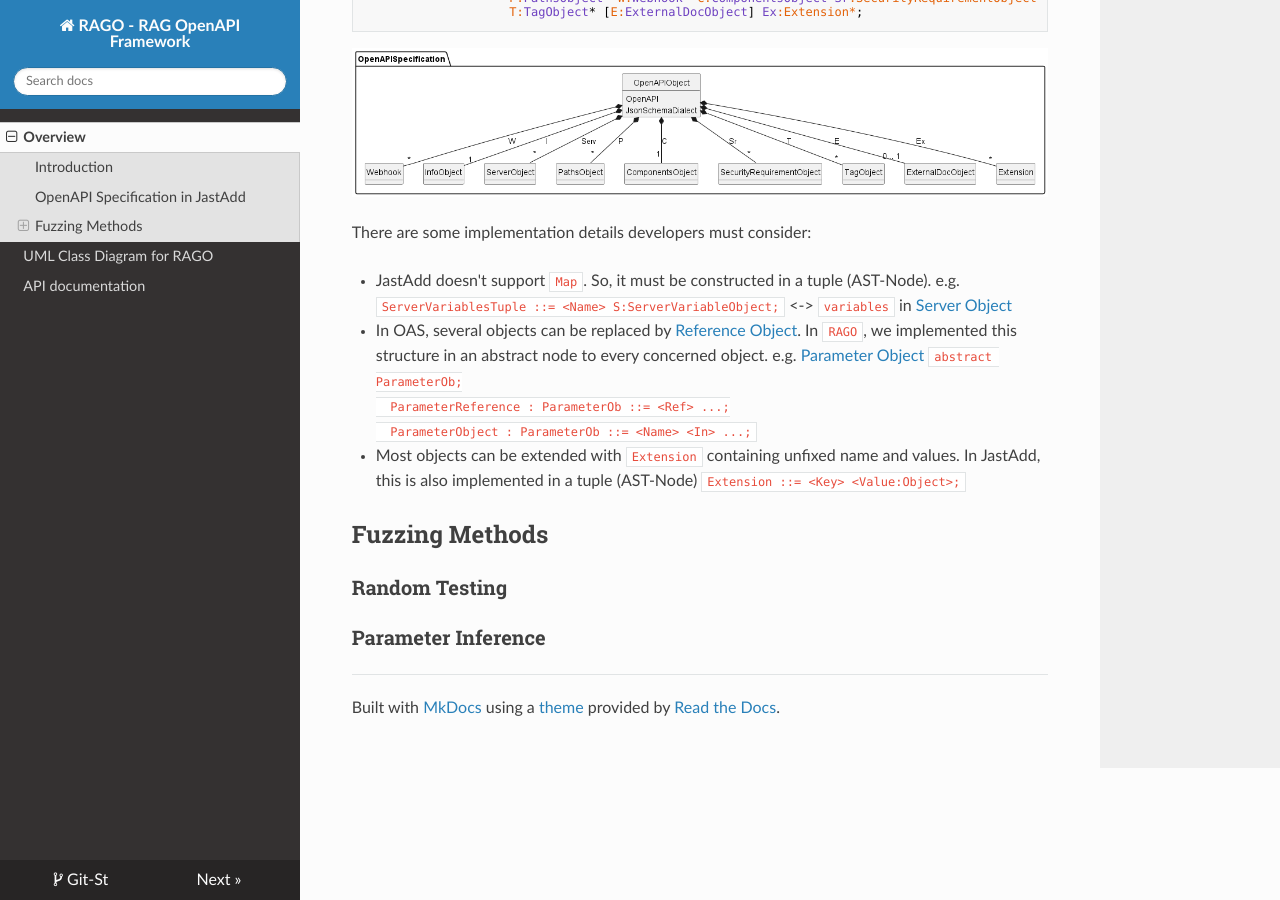
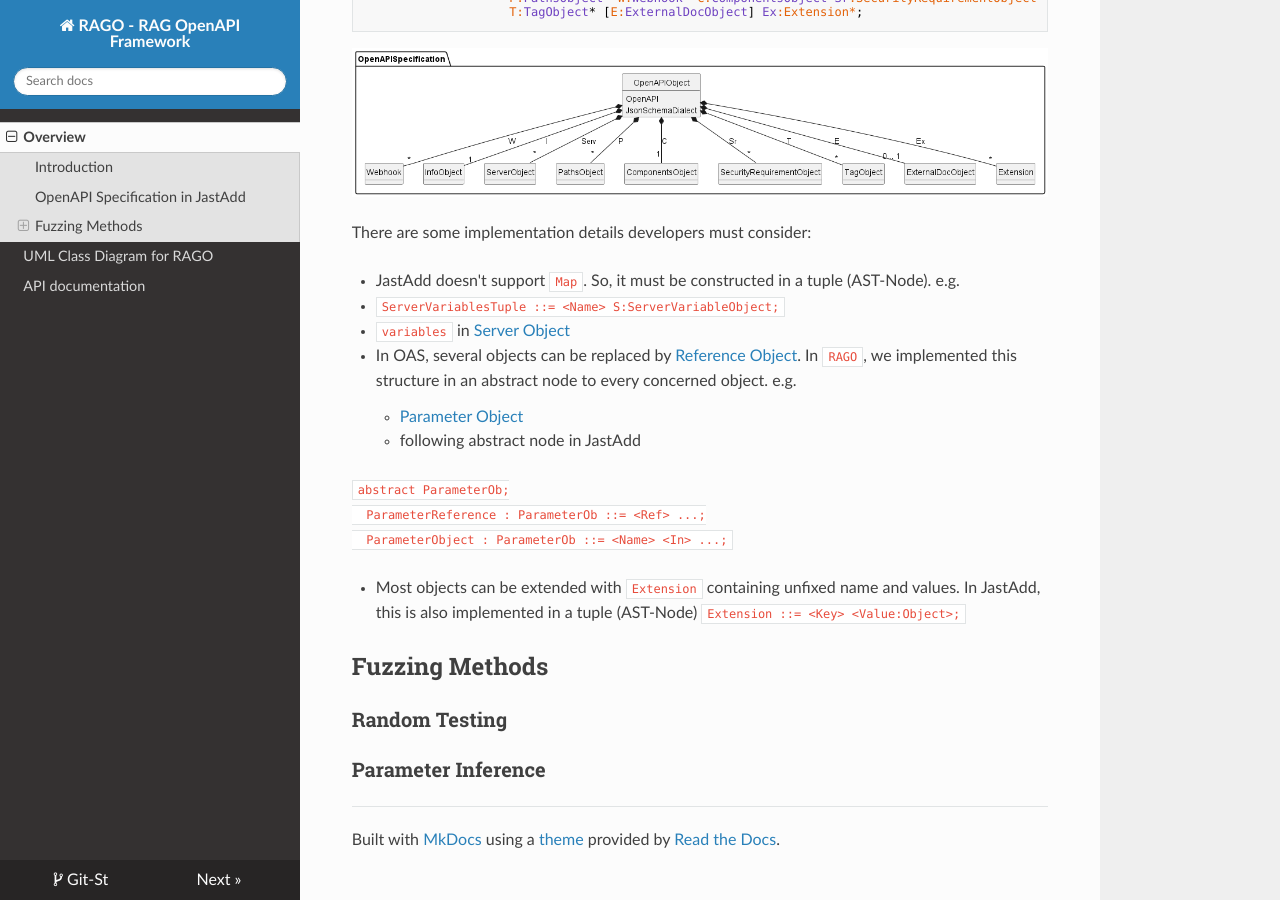
Before and after one commit to schnee98/rago, an MkDocs documentation site: the page built from pages/docs/index.md, in a window 1280 px wide and 900 px high, scrolled down 828 px. Built offline with MkDocs 1.6.1, drawn with Linux system fonts in a browser that asks for light colours; nearby versions of some CDN libraries.

Commit message:
Edited index.md

````diff
--- a/pages/docs/index.md
+++ b/pages/docs/index.md
@@ -28,9 +28,14 @@ OpenAPIObject ::=   <OpenAPI> <JsonSchemaDialect> I:InfoObject Serv:ServerObject
 
 There are some implementation details developers must consider:
 
-- JastAdd doesn't support `Map`. So, it must be constructed in a tuple (AST-Node). e.g. `ServerVariablesTuple ::= <Name> S:ServerVariableObject;` <-> `variables` in [Server Object](https://github.com/OAI/OpenAPI-Specification/blob/main/versions/3.0.3.md#serverObject)
+- JastAdd doesn't support `Map`. So, it must be constructed in a tuple (AST-Node). e.g.
+  - `ServerVariablesTuple ::= <Name> S:ServerVariableObject;`
+  - `variables` in [Server Object](https://github.com/OAI/OpenAPI-Specification/blob/main/versions/3.0.3.md#serverObject)
 
-- In OAS, several objects can be replaced by [Reference Object](https://github.com/OAI/OpenAPI-Specification/blob/main/versions/3.0.3.md#referenceObject). In `RAGO`, we implemented this structure in an abstract node to every concerned object. e.g. [Parameter Object](https://github.com/OAI/OpenAPI-Specification/blob/main/versions/3.0.3.md#parameterObject)
+- In OAS, several objects can be replaced by [Reference Object](https://github.com/OAI/OpenAPI-Specification/blob/main/versions/3.0.3.md#referenceObject). In `RAGO`, we implemented this structure in an abstract node to every concerned object. e.g.
+    - [Parameter Object](https://github.com/OAI/OpenAPI-Specification/blob/main/versions/3.0.3.md#parameterObject)
+    - following abstract node in JastAdd
+
   ```
   abstract ParameterOb;
   ParameterReference : ParameterOb ::= <Ref> ...;
````
